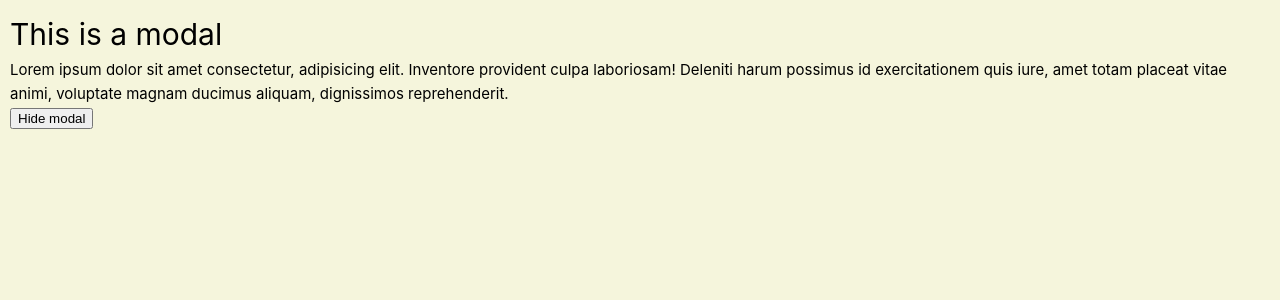
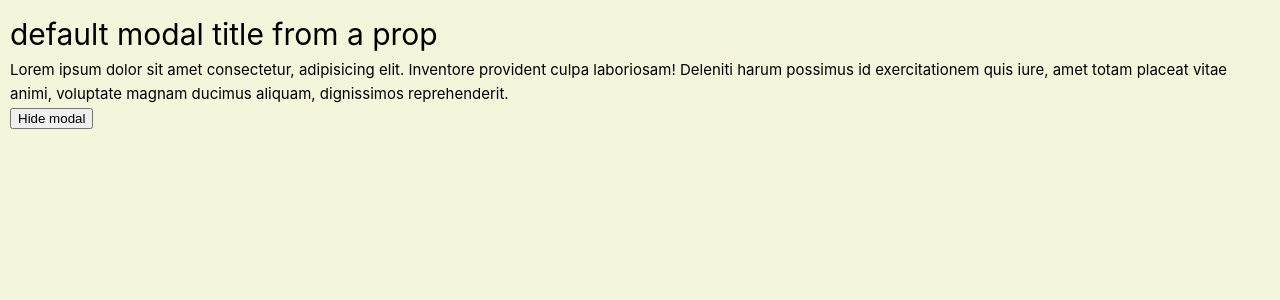
Before and after one commit to jslmorrison/vue-compo-api-basics, a Vue app: page /modals in a window 1280 px wide. Both pictures are taken after a click on the button "Show modal". Shown: the top 300 px of the page. Built offline with nearby package versions, Linux system fonts and the light colour scheme.

Commit message:
Set a default title using a prop

```diff
--- a/src/components/Modal.vue
+++ b/src/components/Modal.vue
@@ -1,12 +1,22 @@
 <template>
     <teleport to=".modals-container">
         <div class="modal">
-            <h1>This is a modal</h1>
+            <h1>{{ title }}</h1>
             <p>Lorem ipsum dolor sit amet consectetur, adipisicing elit. Inventore provident culpa laboriosam! Deleniti harum possimus id exercitationem quis iure, amet totam placeat vitae animi, voluptate magnam ducimus aliquam, dignissimos reprehenderit.</p>
             <button>Hide modal</button>
         </div>
     </teleport>
 </template>
+
+<script setup>
+    const props = defineProps({
+        title: {
+            type: String,
+            default: 'default modal title from a prop'
+        }
+    })
+    console.log(props.title)
+</script>
 
 <style>
 .modal {
```
